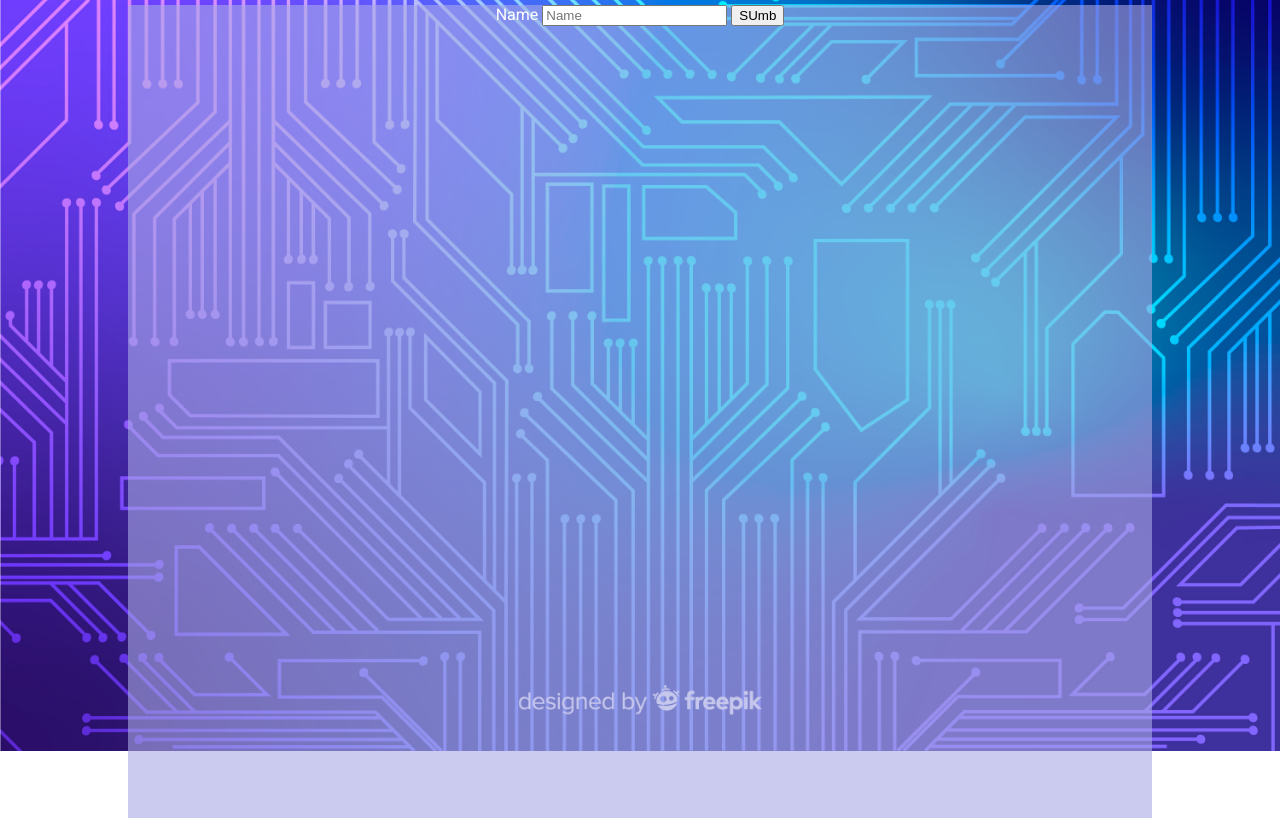
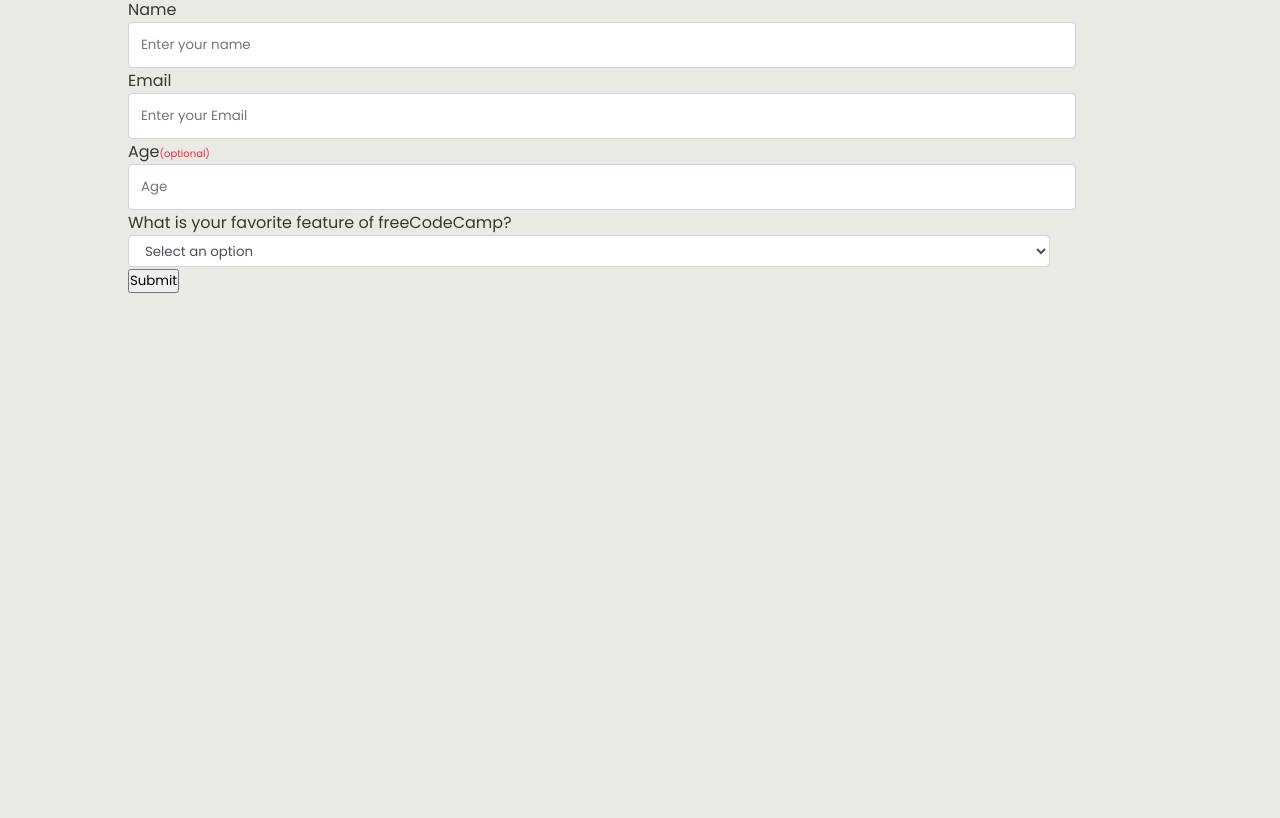
Before and after one commit to emelcd/frCoCa_Responsive_Web, a plain HTML site: page Survey_Form_PcPrice/index.html in a window 1280 px wide. Shown: the part 76-894 px from the top of the page. After the commit the page ends 800 px from the top, so only its background shows below. Drawn offline with Linux system fonts and the light colour scheme.

Commit message:
Added logic to Survey

```diff
--- a/Survey_Form_PcPrice/index.html
+++ b/Survey_Form_PcPrice/index.html
@@ -1,21 +1,72 @@
 <!DOCTYPE html>
 <html lang="en">
-<head>
-    <meta charset="UTF-8">
-    <meta name="viewport" content="width=device-width, initial-scale=1.0">
-    <title>Document</title>
-    <link rel="stylesheet" href="style.css">
-</head>
-<body class="bg">
-    <h1 id="title">Probando</h1>
-    <p id="description"></p>
-    <div id="wrapper">
-        <form id="survey-form">
-            <label for="name" id="name-label">Name</label>
-            <input type="text" id="name" placeholder="Name">
-            <button type="submit">SUmb</button>
-        </form>
-    </div>
-
-</body>
+  <head>
+    <meta charset="UTF-8" />
+    <meta name="viewport" content="width=device-width, initial-scale=1.0" />
+    <title>Pc Seller</title>
+    <link rel="stylesheet" href="style.css" />
+  </head>
+  <body>
+    <main id="main">
+      <header class="header">
+        <h1 id="title">Pc Seller</h1>
+        <p id="description">Rate your PC and get the highest price for it</p>
+      </header>
+      <form action="" id="survey-form">
+        <div class="form-group">
+          <label id="name-label" for="name">Name</label>
+          <input
+            type="text"
+            name="name"
+            id="name"
+            class="form-control"
+            placeholder="Enter your name"
+            required
+          />
+        </div>
+        <div class="form-group">
+          <label id="email-label" for="email">Email</label>
+          <input
+            type="email"
+            name="email"
+            id="email"
+            class="form-control"
+            placeholder="Enter your Email"
+            required
+          />
+        </div>
+        <div class="form-group">
+          <label id="number-label" for="number"
+            >Age<span class="clue" style="color: var(--re-color); font-size: x-small;">(optional)</span></label
+          >
+          <input
+            type="number"
+            name="age"
+            id="number"
+            min="1"
+            max="15"
+            class="form-control"
+            placeholder="Age"
+          />
+        </div>
+        <div class="form-group">
+            <p>
+              What is your favorite feature of freeCodeCamp?
+            </p>
+            <select id="most-like" name="mostLike" class="form-control" required>
+              <option disabled selected value>Select an option</option>
+              <option value="challenges">Challenges</option>
+              <option value="projects">Projects</option>
+              <option value="community">Community</option>
+              <option value="openSource">Open Source</option>
+            </select>
+          </div>
+        <div class="form-group">
+            <button type="submit" id="submit" class="submit-button">
+              Submit
+            </button>
+      </form>
+    </main>
+    <!-- <script src="https://cdn.freecodecamp.org/testable-projects-fcc/v1/bundle.js"></script> -->
+  </body>
 </html>
--- a/Survey_Form_PcPrice/style.css
+++ b/Survey_Form_PcPrice/style.css
@@ -1,38 +1,39 @@
-@import url('https://fonts.googleapis.com/css2?family=Roboto:wght@400;700&display=swap');
+@import url('https://fonts.googleapis.com/css?family=Poppins:200i,400&display=swap');
 
-body, html {
-  height: 100%;
-  margin: 0;
-  font-family: 'Roboto', sans-serif;
+:root {
+    --bg-color: #e8eae3 ;
+    --fo-color: #373833 ;
+    --re-color: #fa2742 ;
 
 }
 
-.bg {
-  /* The image used */
-  background-image: url("./2506210.jpg");
-
-  /* Full height */
-
-
-  background-position: center;
-  background-repeat: no-repeat;
-  background-size: cover;
+*{
+    margin: 0;
+    padding: 0;
+    font-family: Poppins, sans-serif;
 }
 
-#wrapper {
-  text-align: center;
-  display: block;
-  margin-left: 10vw;
-  margin-right: 10vw;
-  background-color: rgba(168, 168, 231, .6);
-
+body {
+    background-color: var(--bg-color);
+    color: var(--fo-color);
 }
 
-form {
-  display: inline-block;
-  margin-left: auto;
-  margin-right: auto;
-  text-align: left;
-  color: white;
-  height: 80vw;
+.form-control {
+    display: block;
+    width: 80%;
+    height: 2rem;
+    padding: 0.375rem 0.75rem;
+    color: #495057;
+    background-color: #fff;
+    background-clip: padding-box;
+    border: 1px solid #ced4da;
+    border-radius: 0.25rem;
+    transition: border-color 0.15s ease-in-out, box-shadow 0.15s ease-in-out;
+  }
+label {
+    text-align: center
 }
+
+#survey-form {
+    margin-left: 10vw;
+}
```
Also changed, not shown: Survey_Form_PcPrice/index.js (deleted).
